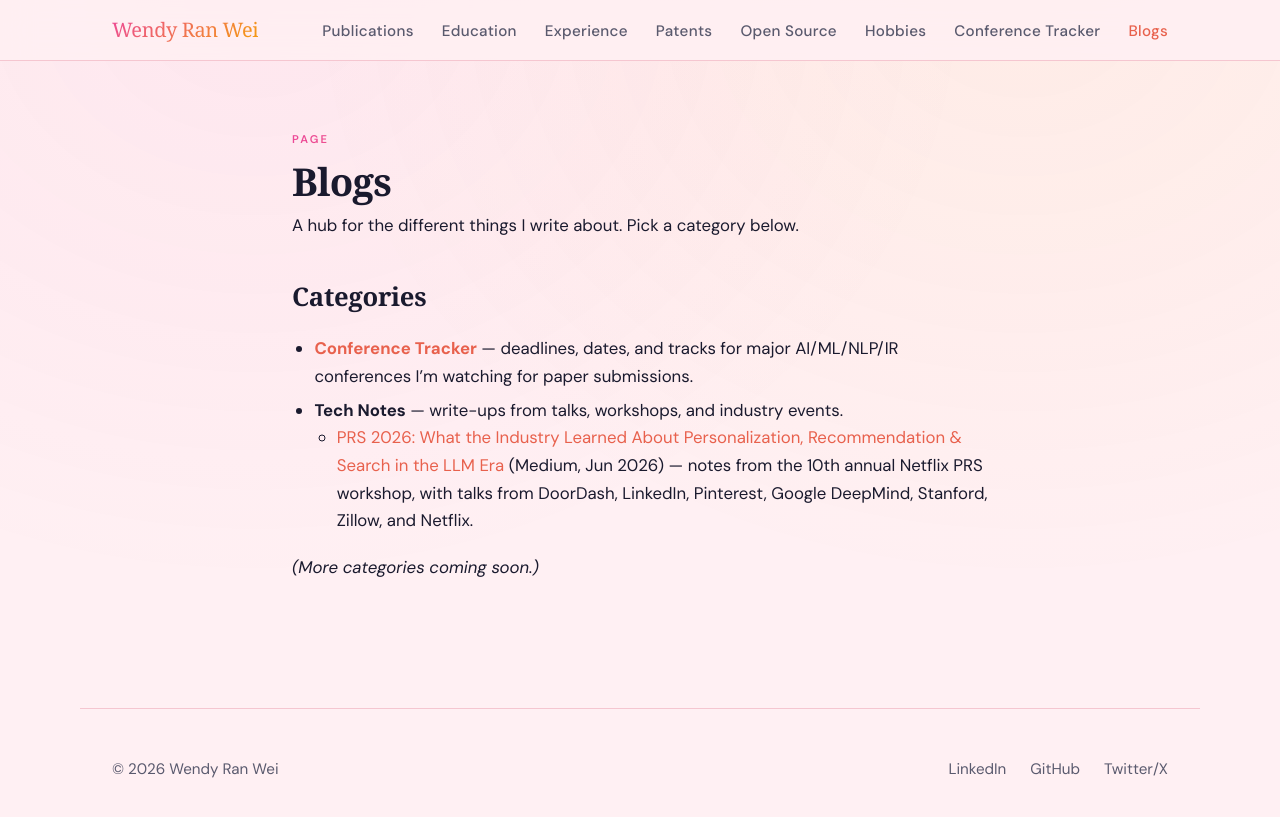
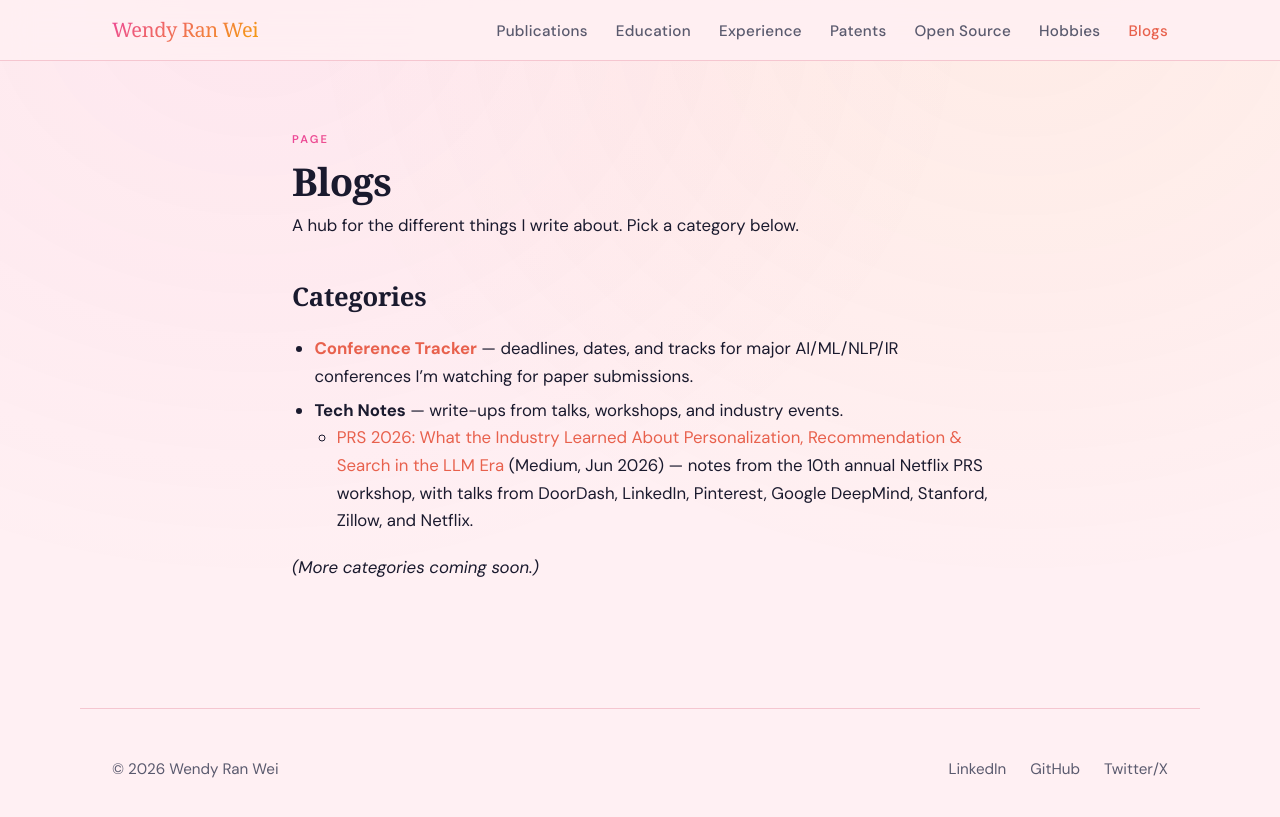
Before and after one commit to wendyran/wendyran.github.io, a Jekyll site: the page built from blogs.md, in a window 1280 px wide. Shown: the top 817 px of the page. Built offline with Jekyll 4.4.1, drawn with Linux system fonts in a browser that asks for light colours; some web fonts are replaced.

Commit message:
Update header.html

```diff
--- a/_includes/header.html
+++ b/_includes/header.html
@@ -11,7 +11,6 @@
       <li><a href="{{ "/#patents" | prepend: site.baseurl }}">Patents</a></li>
       <li><a href="{{ "/#opensource" | prepend: site.baseurl }}">Open Source</a></li>
       <li><a href="{{ "/#hobbies" | prepend: site.baseurl }}">Hobbies</a></li>
-      <li><a href="{{ "/conference-tracker/" | prepend: site.baseurl }}">Conference Tracker</a></li>
       <li><a href="{{ "/blogs/" | prepend: site.baseurl }}"{% if page.url == '/blogs/' %} class="active"{% endif %}>Blogs</a></li>
     </ul>
   </div>
```
